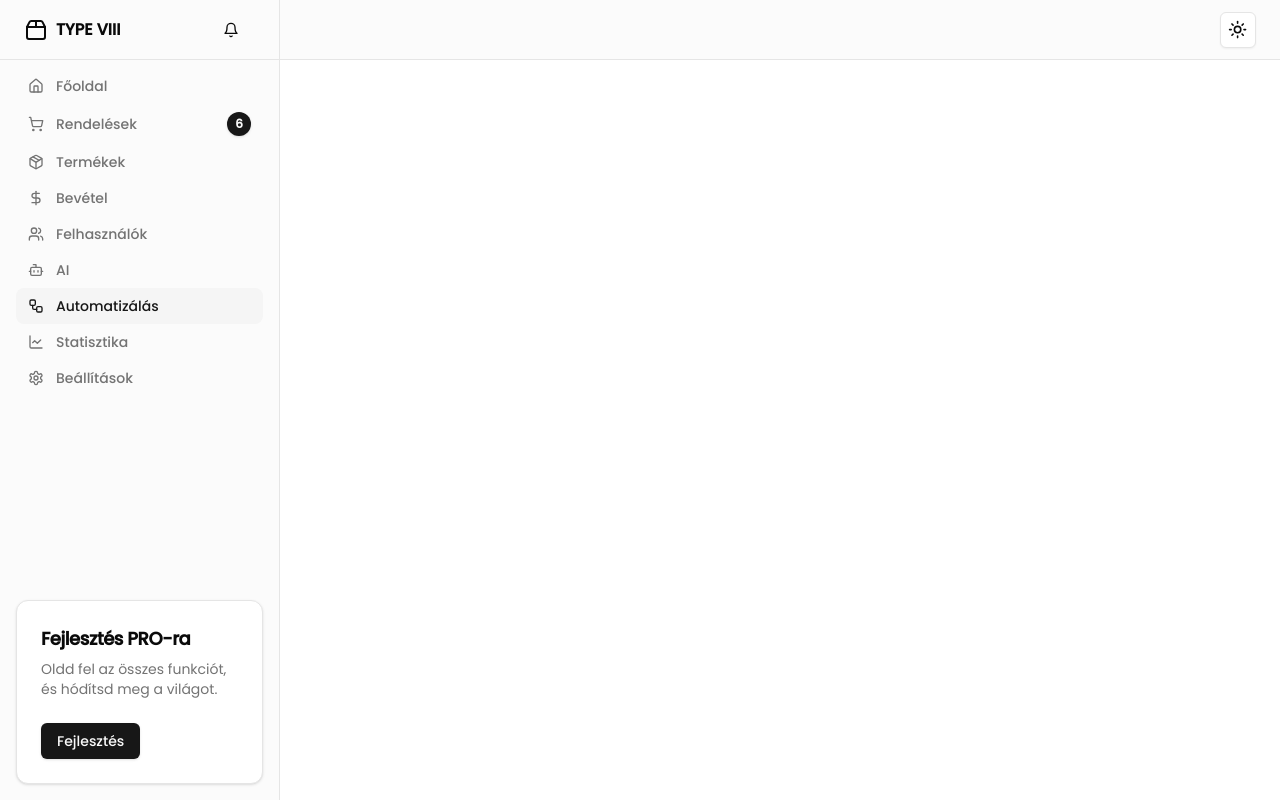
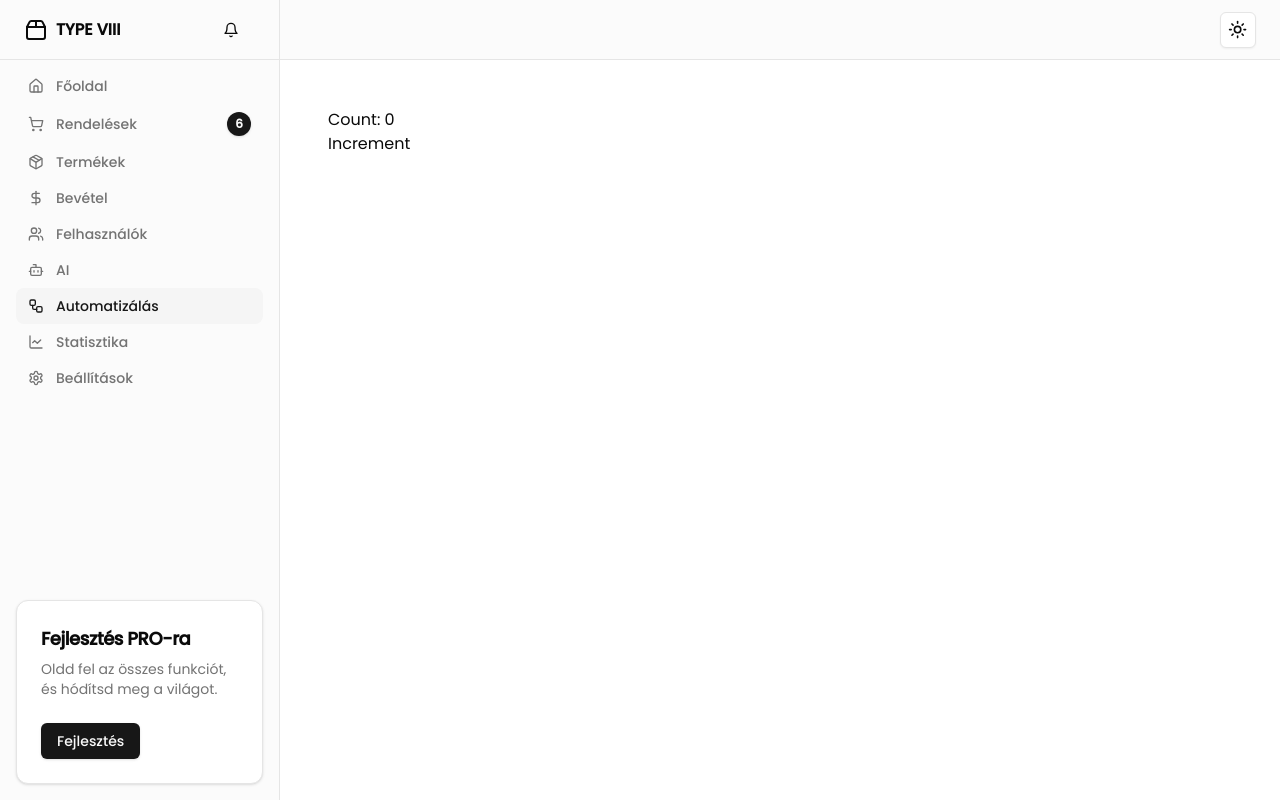
Before and after one commit to nemethdavid03/quiz, a Next.js app: page /admin/automation in a window 1280 px wide. Built offline with nearby package versions, Linux system fonts and the light colour scheme; no server answers.

Commit message:
Updated page.tsx

```diff
--- a/src/app/admin/automation/page.tsx
+++ b/src/app/admin/automation/page.tsx
@@ -1,9 +1,16 @@
-import React from 'react';
+import React, { useState } from 'react';
 
 const MyComponent = () => {
+  const [count, setCount] = useState(0);
+
+  const handleClick = () => {
+    setCount(count + 1);
+  };
+
   return (
     <div>
-      {/* Your component content goes here */}
+      <p>Count: {count}</p>
+      <button onClick={handleClick}>Increment</button>
     </div>
   );
 };
```
